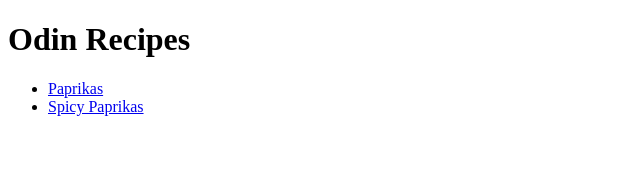
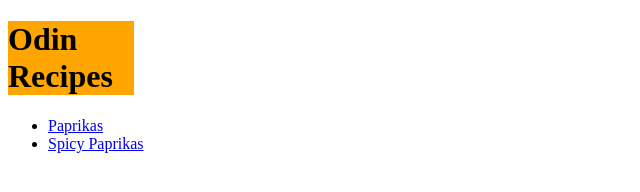
Before and after one commit to BenjaminBus/odin-recipes, a plain HTML site: page index.html in a window 1280 px wide. Shown: the whole page, without its empty margins (0-640 px from the left). Drawn offline with Linux system fonts and the light colour scheme.

Commit message:
Added CSS file, made some tests with it.

```diff
--- a/index.html
+++ b/index.html
@@ -4,9 +4,12 @@
     <meta charset="UTF-8">
     <meta name="viewport" content="width=device-width, initial-scale=1.0">
     <title>Document</title>
+    <link rel="stylesheet" href="style.css">
 </head>
 <body>
+    <div class="one">
     <h1>Odin Recipes</h1>
+    </div>
     <ul>
         <li><a href="recipes/Paprikas.html" target="_blank">Paprikas</a></li>
         <li><a href="recipes/Paprikas_spicy.html" target="_blank">Spicy Paprikas</a></li>
--- /dev/null
+++ b/style.css
@@ -0,0 +1,10 @@
+:root{
+    --primary-color: ##000000;
+    --secondary-color: #ffa500;
+}
+
+.one{
+    color: var(--primary-color);
+    background-color: var(--secondary-color);
+    width: 10%;
+}
```
Also changed, not shown: recipes/Paprikas.html (+3 -1 lines).
